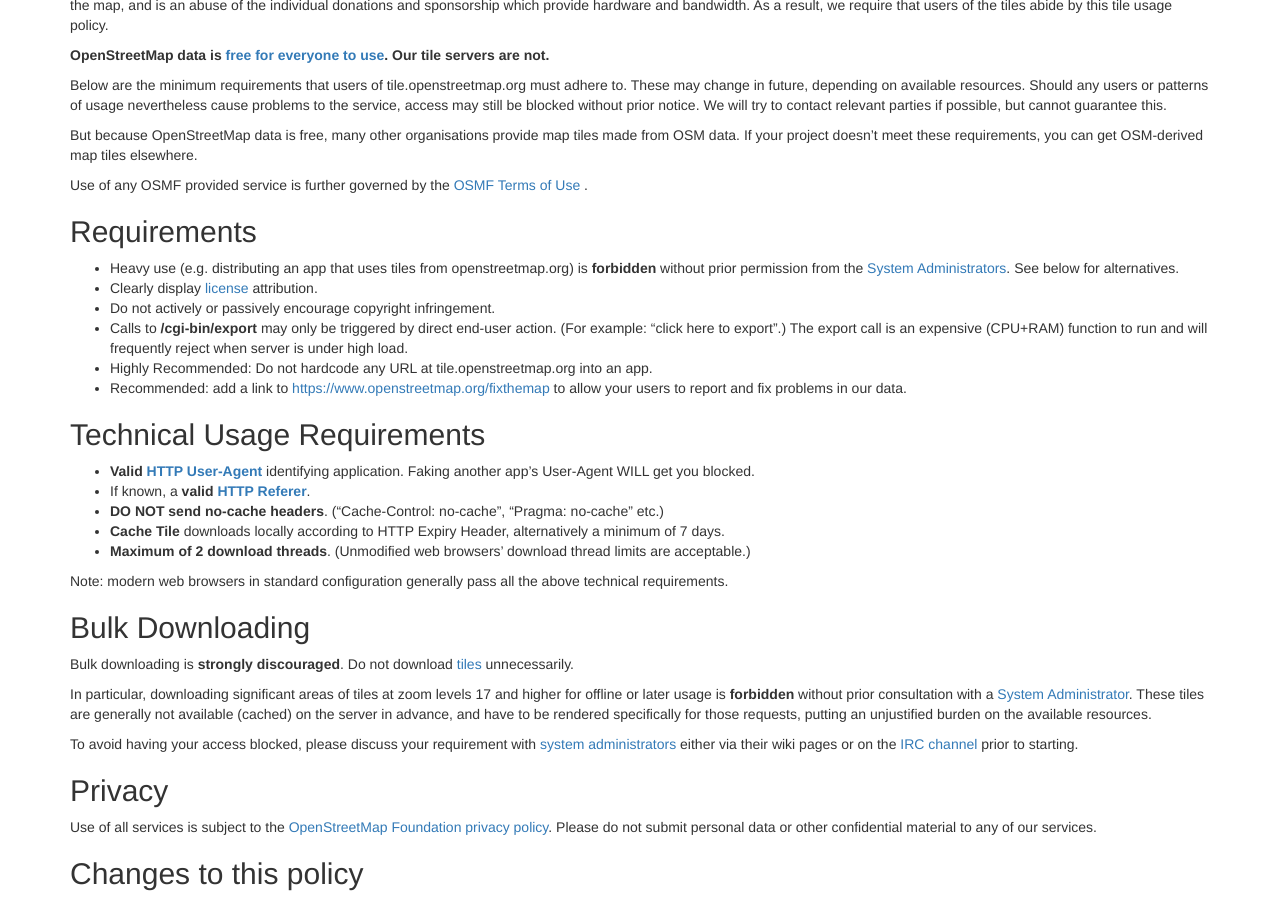
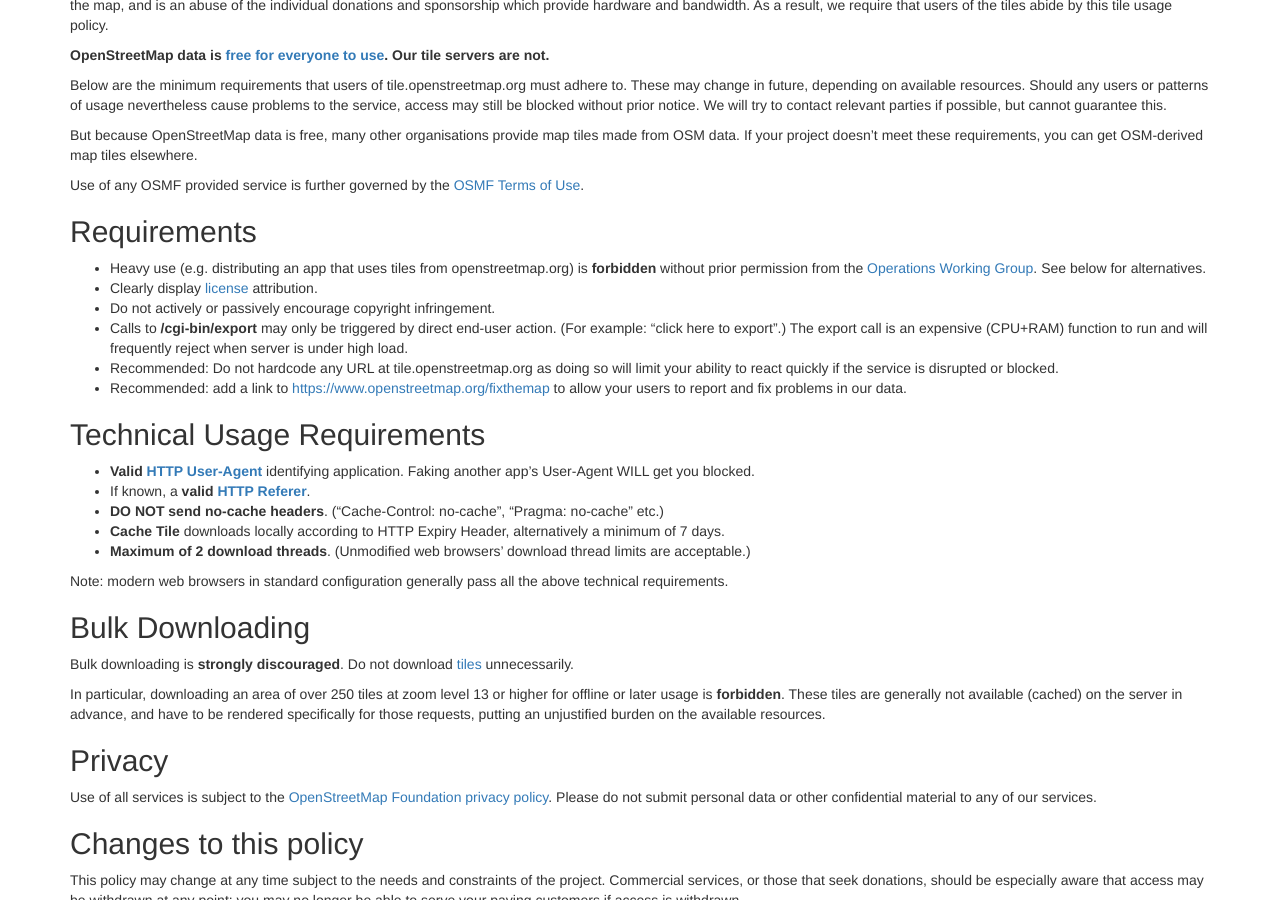
Before and after one commit to openstreetmap/owg-website, a Jekyll site: the page built from policies/tiles.md, in a window 1280 px wide and 900 px high, scrolled down 197 px. Built offline with Jekyll 4.4.1, drawn with Linux system fonts in a browser that asks for light colours.

Commit message:
Restore update tiles policy to reflect current practice and increased load
This restores commit b2f4d8cee8072d2ee5b6b9673208369b507a1d65

```diff
--- a/policies/tiles.md
+++ b/policies/tiles.md
@@ -15,16 +15,15 @@
 
 But because OpenStreetMap data is free, many other organisations provide map tiles made from OSM data. If your project doesn't meet these requirements, you can get OSM-derived map tiles elsewhere.
 
-Use of any OSMF provided service is further governed by the [OSMF Terms of Use
-](https://wiki.osmfoundation.org/wiki/Terms_of_Use).
+Use of any OSMF provided service is further governed by the [OSMF Terms of Use](https://wiki.osmfoundation.org/wiki/Terms_of_Use).
 
 ## Requirements
 
-* Heavy use (e.g. distributing an app that uses tiles from openstreetmap.org) is **forbidden** without prior permission from the [System Administrators](https://wiki.openstreetmap.org/wiki/System_Administrators). See below for alternatives.
+* Heavy use (e.g. distributing an app that uses tiles from openstreetmap.org) is **forbidden** without prior permission from the [Operations Working Group](https://wiki.osmfoundation.org/wiki/Operations_Working_Group). See below for alternatives.
 * Clearly display [license](https://wiki.openstreetmap.org/wiki/License) attribution.
 * Do not actively or passively encourage copyright infringement.
 * Calls to **/cgi-bin/export** may only be triggered by direct end-user action. (For example: "click here to export".) The export call is an expensive (CPU+RAM) function to run and will frequently reject when server is under high load.
-* Highly Recommended: Do not hardcode any URL at tile.openstreetmap.org into an app.
+* Recommended: Do not hardcode any URL at tile.openstreetmap.org as doing so will limit your ability to react quickly if the service is disrupted or blocked.
 * Recommended: add a link to [https://www.openstreetmap.org/fixthemap](https://www.openstreetmap.org/fixthemap) to allow your users to report and fix problems in our data.
 
 ## Technical Usage Requirements
@@ -41,9 +40,7 @@
 
 Bulk downloading is **strongly discouraged**. Do not download [tiles](https://wiki.openstreetmap.org/wiki/Tiles) unnecessarily.
 
-In particular, downloading significant areas of tiles at zoom levels 17 and higher for offline or later usage is **forbidden** without prior consultation with a [System Administrator](https://wiki.openstreetmap.org/wiki/System_Administrators). These tiles are generally not available (cached) on the server in advance, and have to be rendered specifically for those requests, putting an unjustified burden on the available resources.
-
-To avoid having your access blocked, please discuss your requirement with [system administrators](https://wiki.openstreetmap.org/wiki/System_Administrators) either via their wiki pages or on the [IRC channel](https://wiki.openstreetmap.org/wiki/IRC) prior to starting.
+In particular, downloading an area of over 250 tiles at zoom level 13 or higher for offline or later usage is **forbidden**. These tiles are generally not available (cached) on the server in advance, and have to be rendered specifically for those requests, putting an unjustified burden on the available resources.
 
 ## Privacy
 
```
